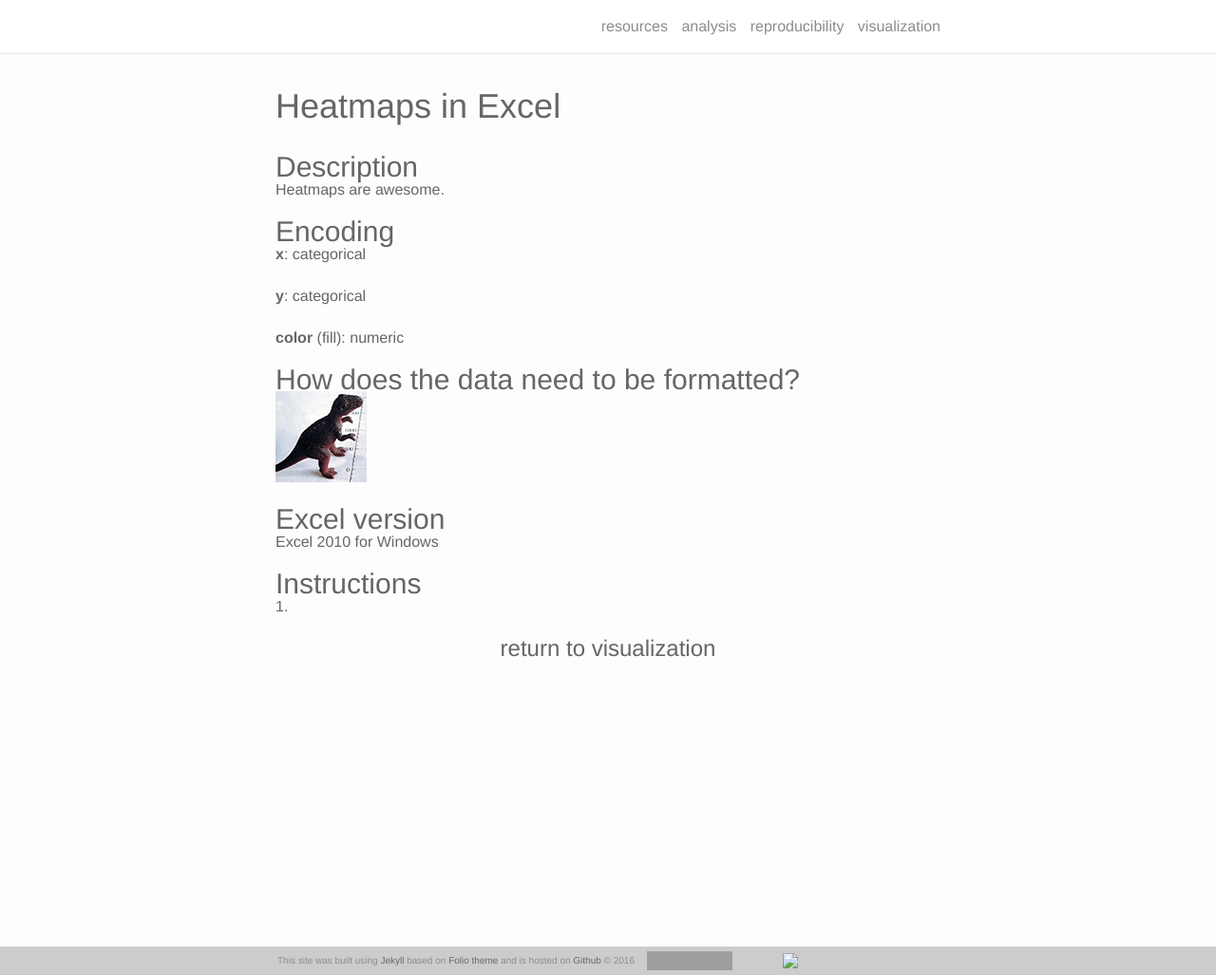
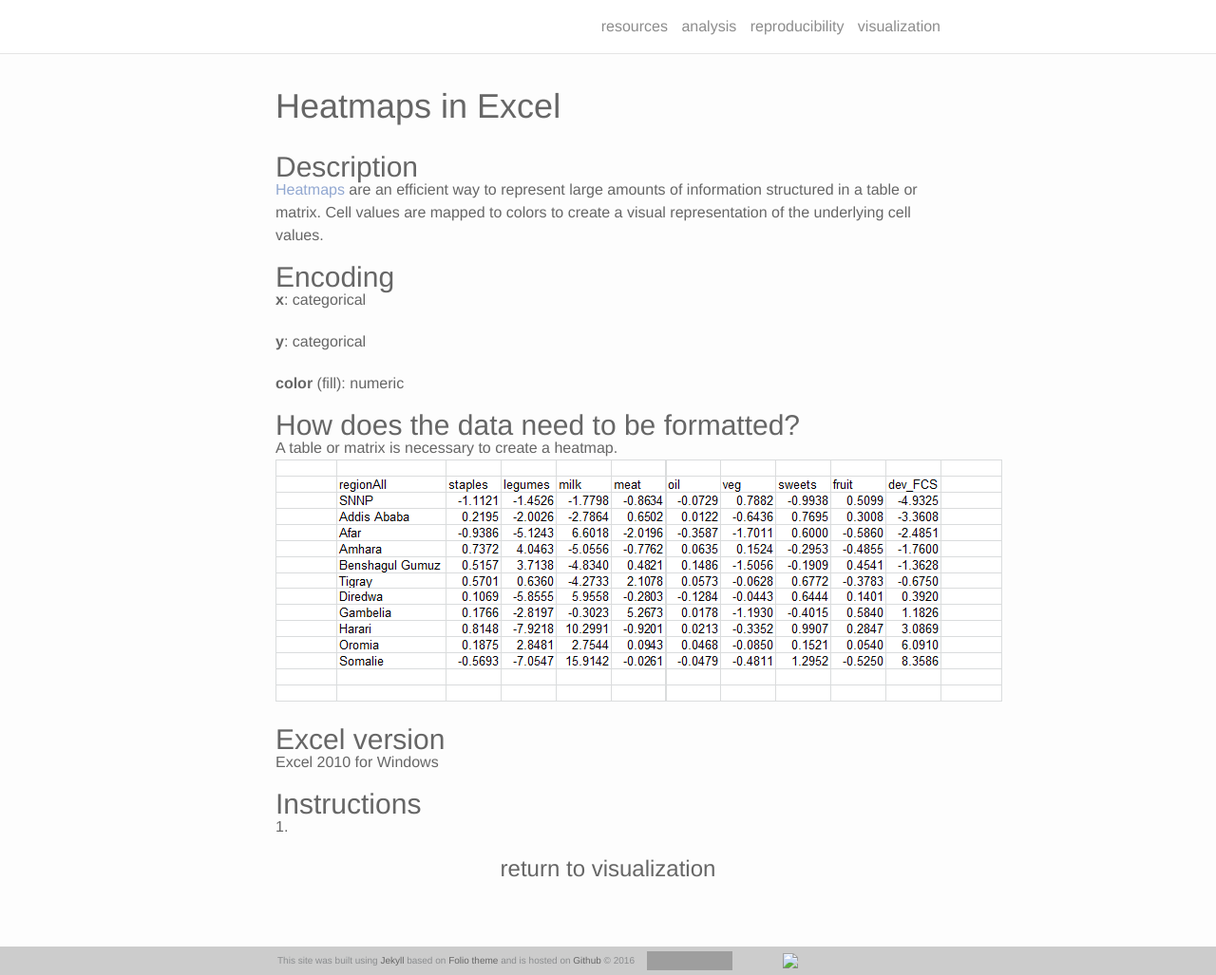
Before and after one commit to GeoCenter/resources, a Jekyll site: the page built from _posts/2016-10-12-heatmap.md, in a window 1280 px wide and 1027 px high. Shown: the whole window at 95% size. Built offline with Jekyll 4.4.1, drawn with Linux system fonts in a browser that asks for light colours; nearby versions of some CDN libraries; grey boxes are pictures that could not be loaded.

Commit message:
Update 2016-10-12-heatmap.md

```diff
--- a/_posts/2016-10-12-heatmap.md
+++ b/_posts/2016-10-12-heatmap.md
@@ -3,7 +3,7 @@ layout: post
 title: Heatmaps in Excel
 ---
 ### Description
-Heatmaps are awesome.
+[Heatmaps](https://en.wikipedia.org/wiki/Heat_map) are an efficient way to represent large amounts of information structured in a table or matrix. Cell values are mapped to colors to create a visual representation of the underlying cell values.
 
 ### Encoding
 **x**: categorical
@@ -13,7 +13,8 @@ Heatmaps are awesome.
 **color** (fill): numeric
 
 ### How does the data need to be formatted?
-![image1]({{ site.baseurl }}/img/dino.png "Optional title")
+A table or matrix is necessary to create a heatmap.
+![image1]({{ site.baseurl }}/img/DataFormatHeatmap.png "Optional title")
 
 ### Excel version
 Excel 2010 for Windows
```
